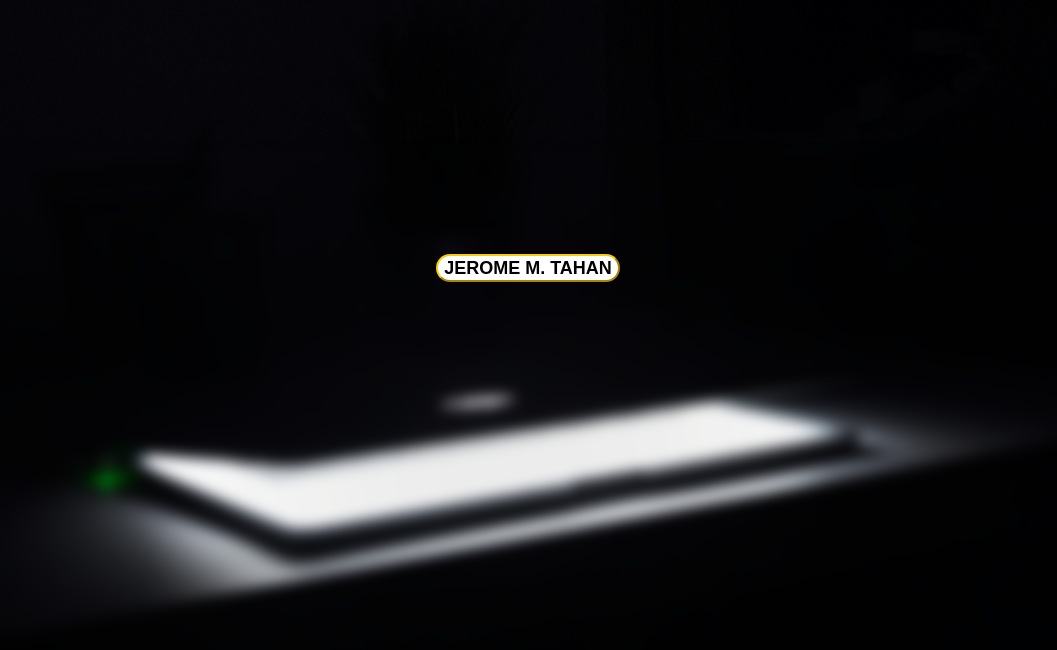
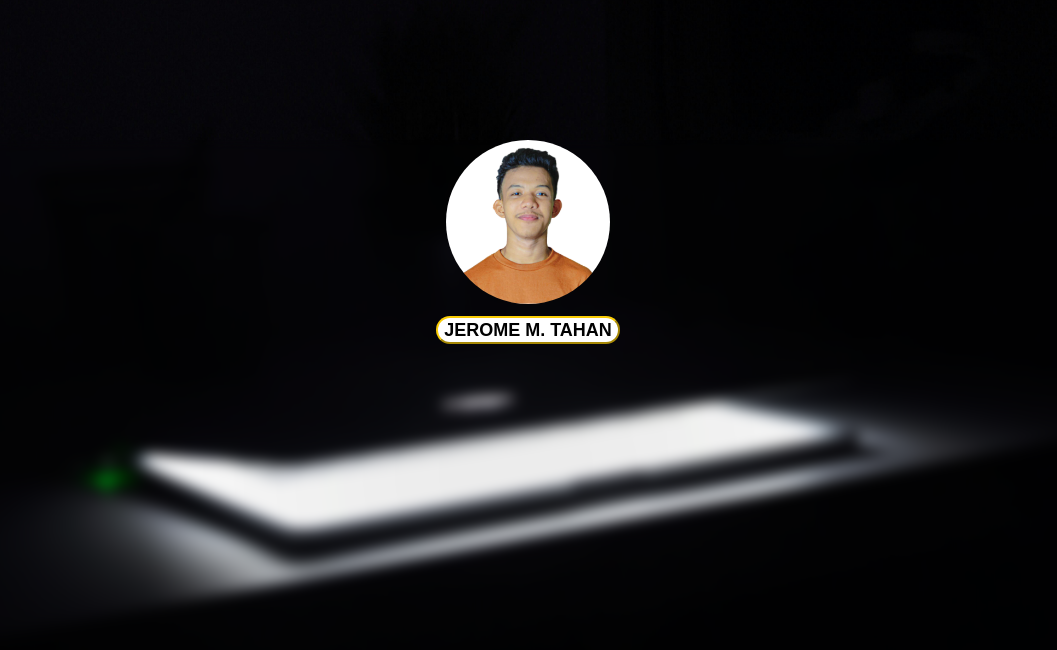
Before and after one commit to JeromeTahan/Portfolio, a plain HTML site: page index.html in a window 1280 px wide. Shown: the whole page, without its empty margins (112-1169 px from the left). Drawn offline with Linux system fonts and the light colour scheme.

Commit message:
Update index.html

```diff
--- a/index.html
+++ b/index.html
@@ -55,7 +55,7 @@
         </title>
     </head>
     <body>
-        <img class = "me" src = "C:\Users\Asus\Desktop\HTML FINAL OUTPUT\me.png">
+        <img class = "me" src = "me.jpg">
         <button class = "name"
         onclick="document.location = 'https://www.facebook.com/jerometahan11'">
             JEROME M. TAHAN
```
